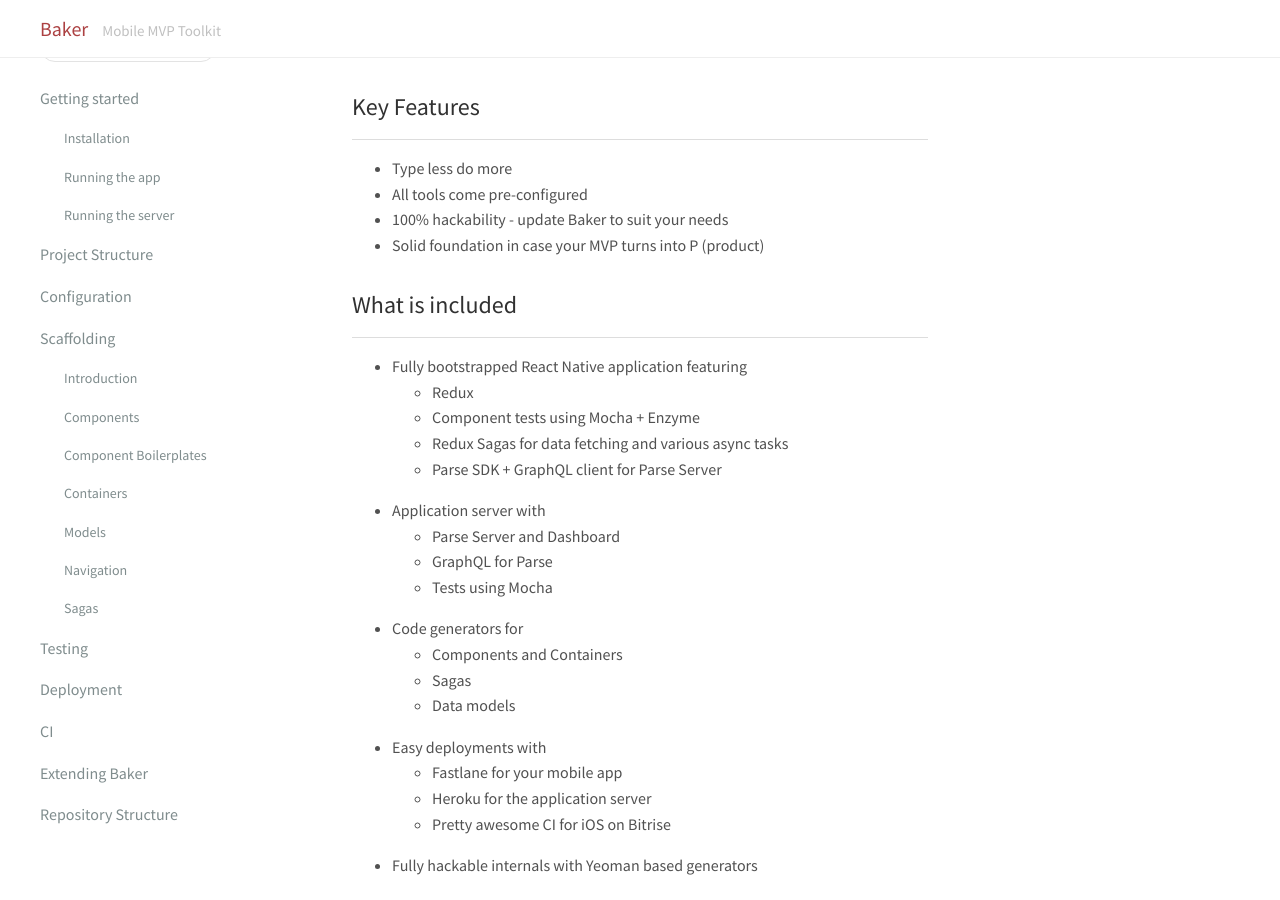
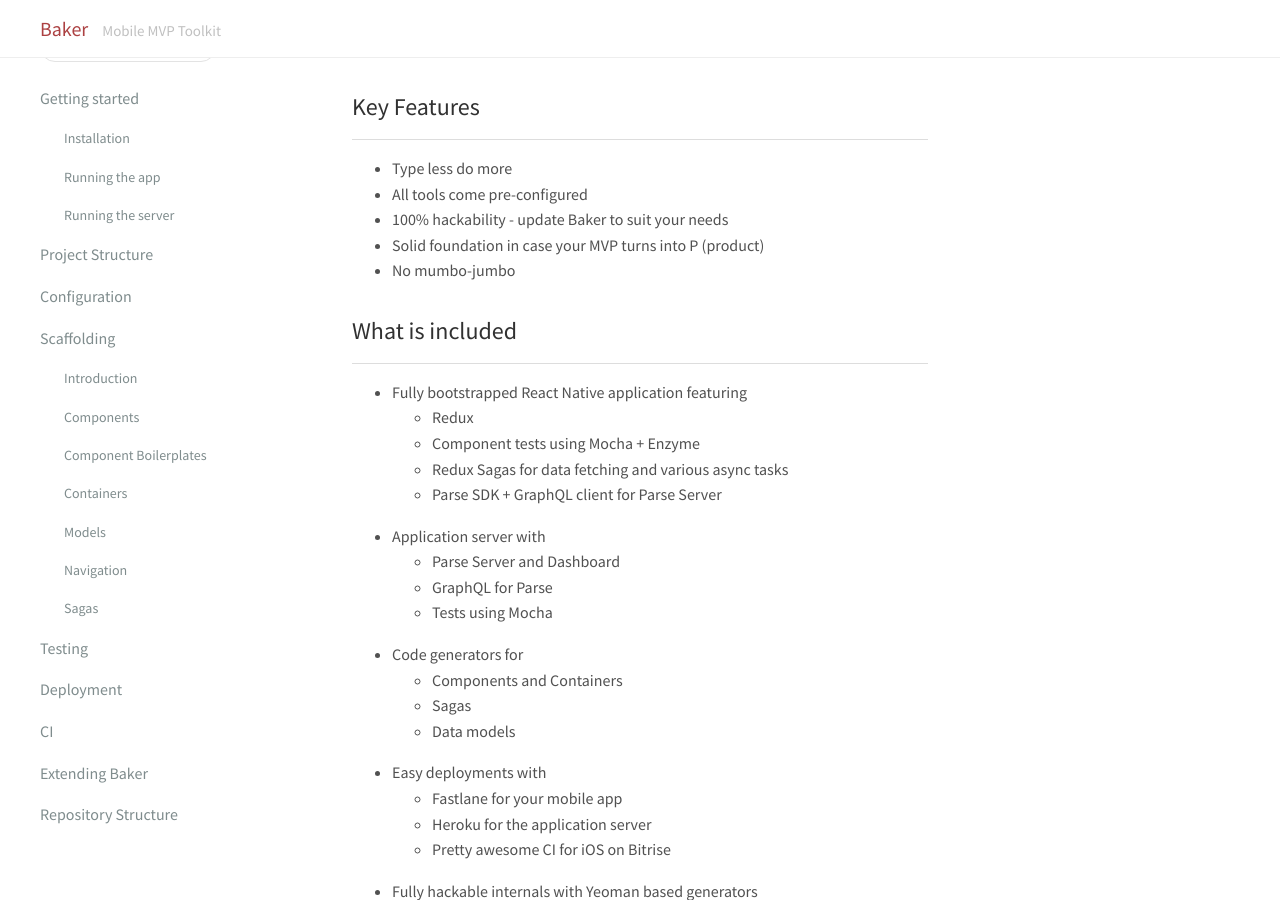
Before and after one commit to bakery/baker-docs, a Jekyll site: the page built from index.html, in a window 1280 px wide and 900 px high, scrolled down 758 px. Built offline with Jekyll 4.4.1, drawn with Linux system fonts in a browser that asks for light colours; comment, search, counter and statistics services are not loaded.

Commit message:
Update index.html

```diff
--- a/index.html
+++ b/index.html
@@ -27,6 +27,7 @@
   <li>All tools come pre-configured</li>
   <li>100% hackability - update Baker to suit your needs</li>
   <li>Solid foundation in case your MVP turns into P (product)</li>
+  <li>No mumbo-jumbo</li>
 </ul>
 
 
```
